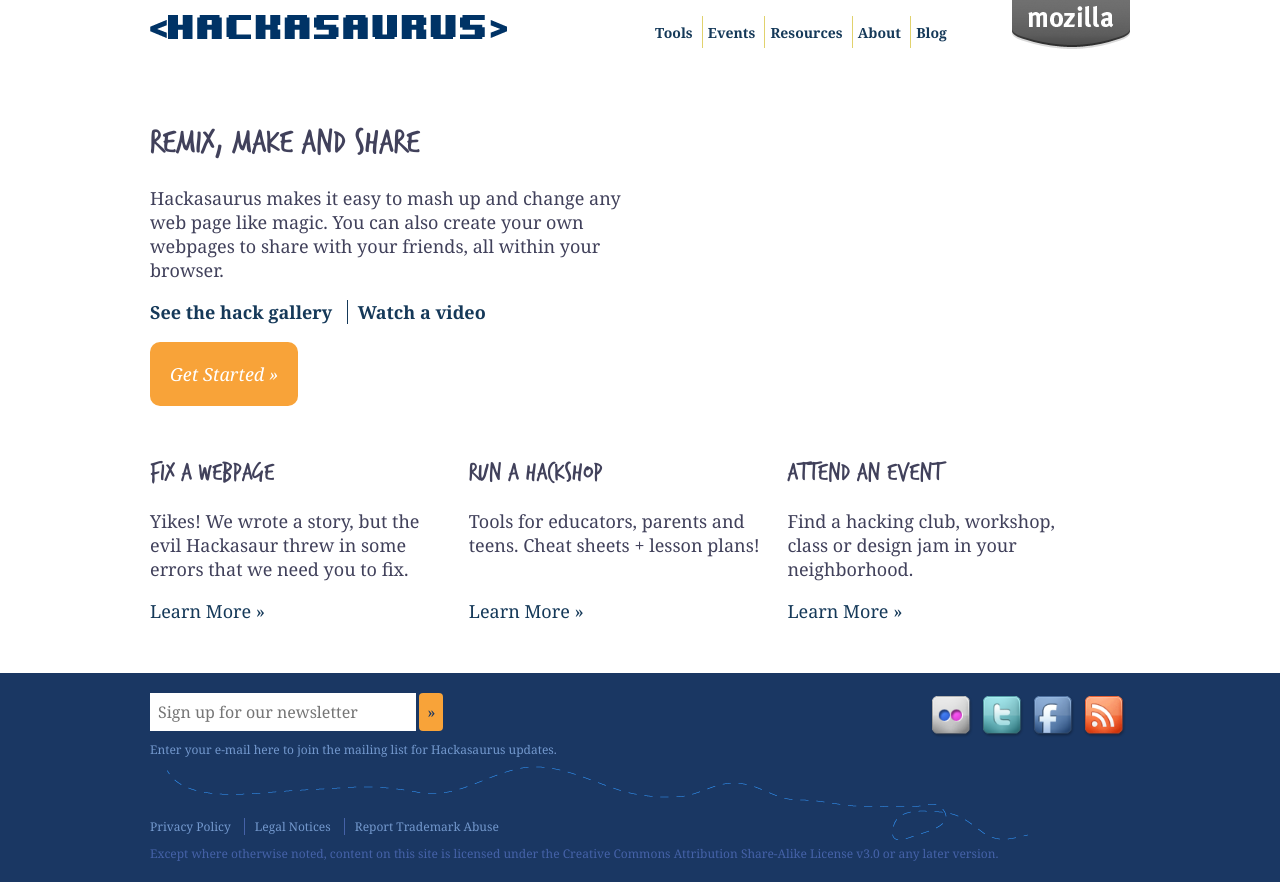
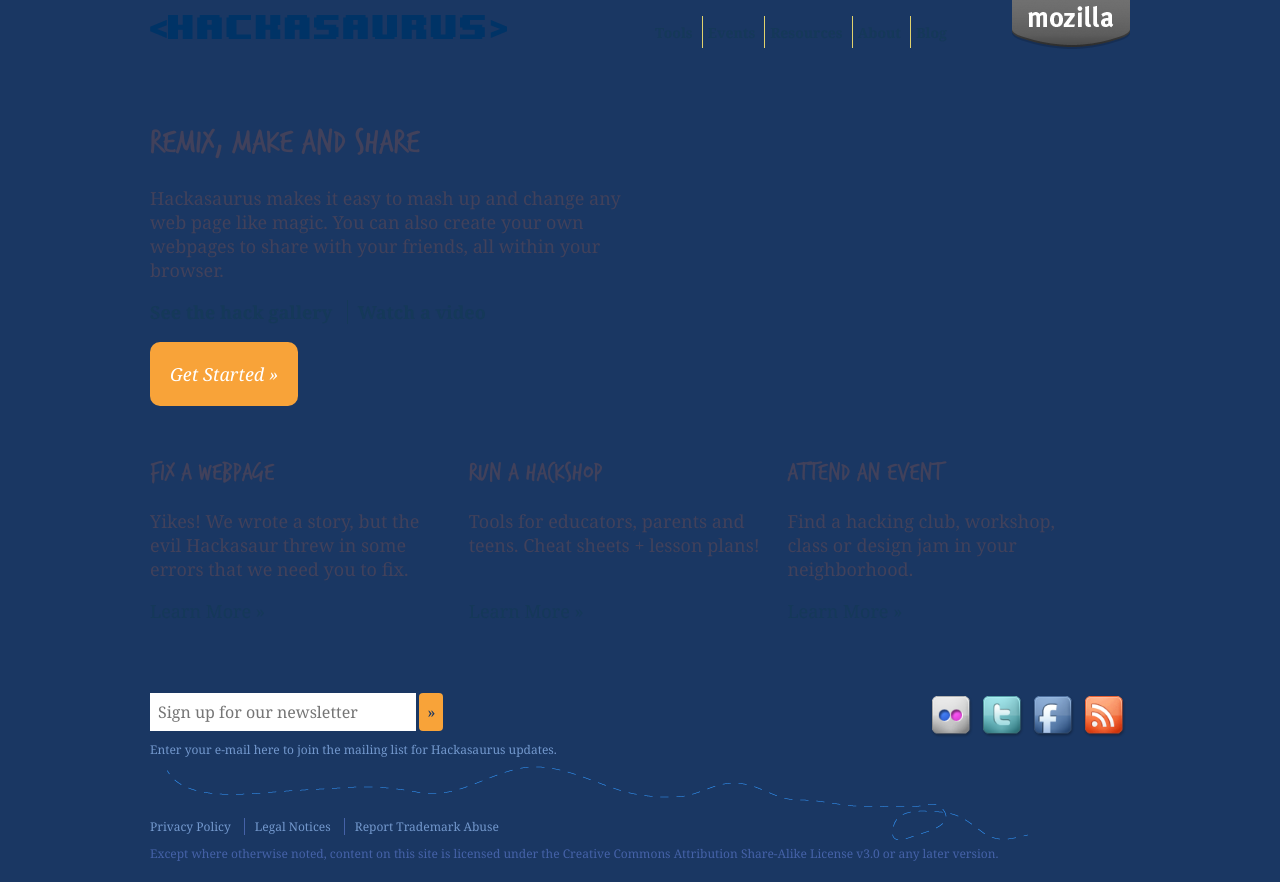
Before and after one commit to hackasaurus/hackasaurus.org, a PHP site: page / in a window 1280 px wide. Run offline with PHP 8.4, Linux system fonts and the light colour scheme.

Commit message:
footer background now extends down through end of page. i had to add a new div called #header-and-body, which was annoying. might also be useful to make this a sticky footer later.

```diff
--- a/static-files/index.html
+++ b/static-files/index.html
@@ -2,6 +2,7 @@
 <meta charset="utf-8">
 <title>Hackasaurus</title>
 <link rel="stylesheet" href="stylesheets/main.css">
+<div id="header-and-body">
 <div id="header"><div class="content">
   <a href="#" id="logo">Hackasaurus</a>
   <ul>
@@ -41,6 +42,7 @@
     </div>
   </div>
 </div></div>
+</div>
 <div id="footer"><div class="content">
   <form action="#">
     <input type="text" class="email" placeholder="Sign up for our newsletter">
--- a/static-files/stylesheets/main.css
+++ b/static-files/stylesheets/main.css
@@ -3,10 +3,11 @@
 /* Global rules */
 
 html, body {
-  background: -moz-linear-gradient(top, #ffef8d, white 50%);
   font-family: Georgia, serif;
   margin: 0px;
   color: #41415b;
+  height: 100%;
+  background-color: #1a3763;
 }
 
 a {
@@ -20,6 +21,10 @@ a:hover {
 
 a.more:after {
   content: ' »';
+}
+
+#header-and-body {
+  background: -moz-linear-gradient(top, #ffef8d, white 50%);
 }
 
 #header .content, #body .content, #footer .content {
@@ -156,7 +161,6 @@ a.more:after {
 /* Footer rules */
 
 #footer {
-  background: #1a3763;
   color: #4562a8;
   font-size: 12px;
 }
```
